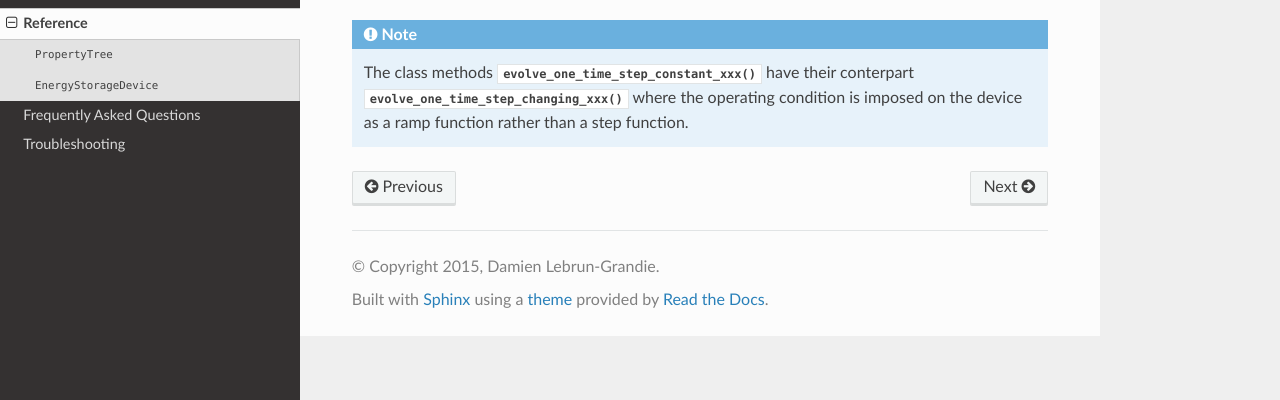
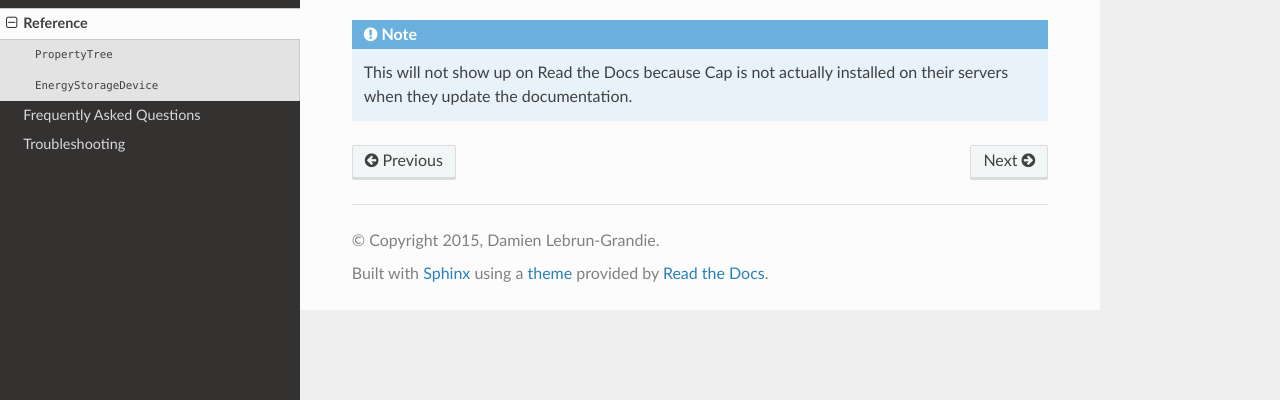
Before and after one commit to ORNL-CEES/Cap, a Sphinx documentation site: the page built from docs/source/reference.rst, in a window 1280 px wide, cut to the strip 500-900 px from the top of the page. Built offline with Sphinx 7.4.7 and the Read the Docs theme 2.0.0, drawn with Linux system fonts in a browser that asks for light colours; formulas are drawn with MathJax 3.

Commit message:
add note in the documentation
references will not show on Read The Docs

```diff
--- a/docs/source/reference.rst
+++ b/docs/source/reference.rst
@@ -18,7 +18,5 @@ Reference
 
 .. note::
 
-    The class methods :py:meth:`evolve_one_time_step_constant_xxx` have their
-    conterpart :py:meth:`evolve_one_time_step_changing_xxx` where the
-    operating condition is imposed on the device as a ramp function rather
-    than a step function.
+    This will not show up on Read the Docs because Cap is not actually
+    installed on their servers when they update the documentation.
```
